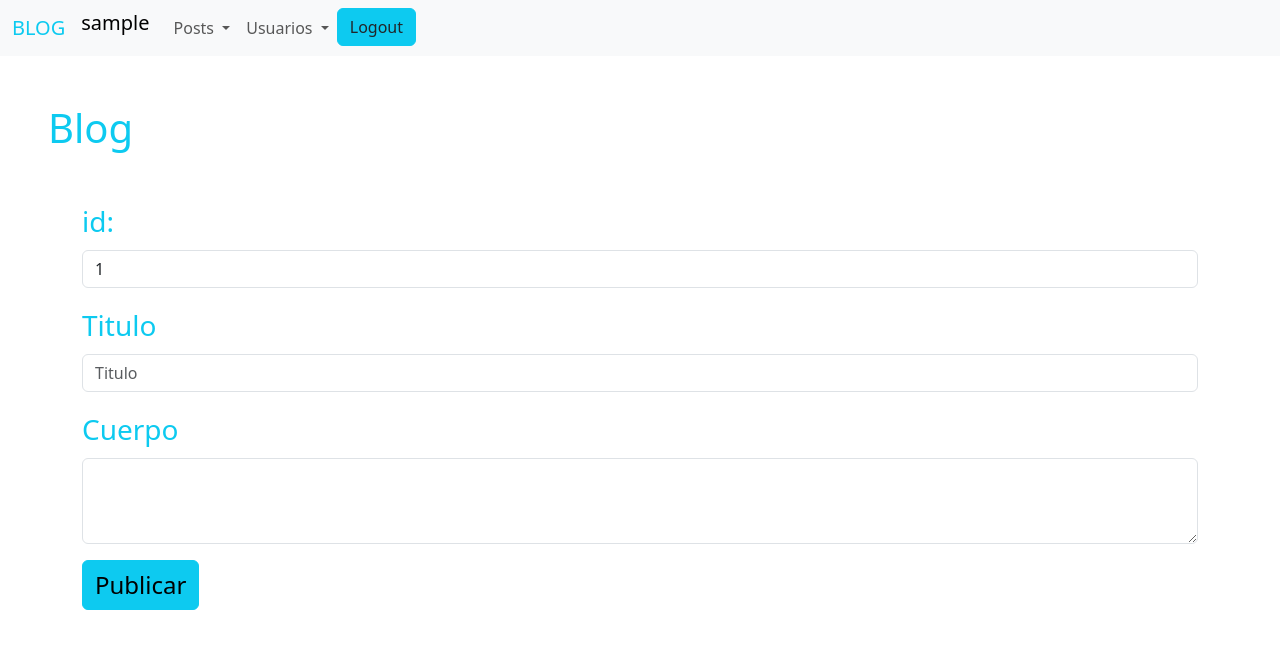
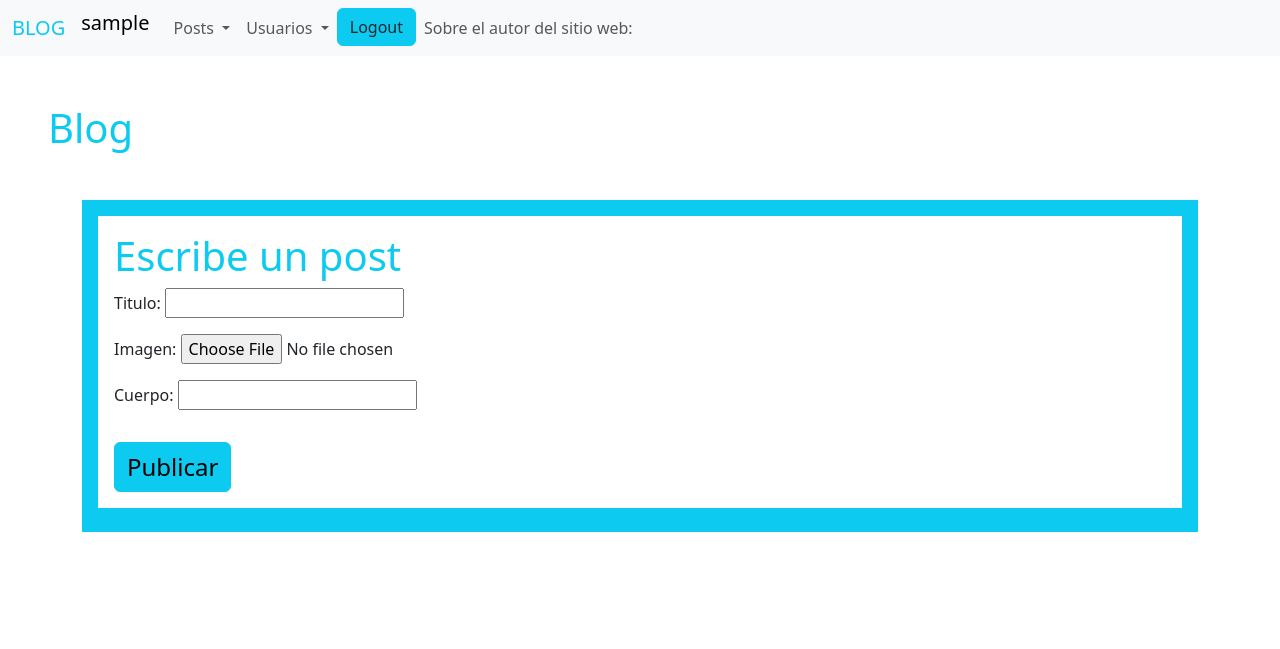
Before and after one commit to dggtn/PlaygroundFinalProjectGangotena, a Django app: page /posts/nuevo in a window 1280 px wide. Shown: the top 649 px of the page. Run offline with Django 5.2, Linux system fonts and the light colour scheme; a user stored in the database is signed in; tables that the repository leaves empty hold one stand-in row (values such as "Sample post").

Commit message:
imagenes para el post

```diff
--- a/PlaygroundFinalProjectGangotena/form.py
+++ b/PlaygroundFinalProjectGangotena/form.py
@@ -1,5 +1,8 @@
+import datetime
 from django import forms
-from django.contrib.auth.forms import UserCreationForm,UserModel,UserChangeForm,User
+from django.contrib.auth.forms import UserCreationForm,UserModel,UserChangeForm
+
+from modelos import models
 
 class UserCreationFormCustom(UserCreationForm):
     username = forms.CharField(label="Usuario")
@@ -10,9 +13,10 @@ class UserCreationFormCustom(UserCreationForm):
     pais = forms.CharField(label="Pais")
     password1 = forms.CharField(label="contrasena:", widget=forms.PasswordInput)
     password2 = forms.CharField(label="repetir contrasena", widget=forms.PasswordInput)
+    imagen = forms.ImageField(label="Avatar",required=False)
     class Meta:
         model = UserModel
-        fields =  ['username','email','password1','password2']
+        fields =  ['username','email','password1','password2', 'imagen']
         help_texts = {k:"" for k in fields}
 
 class UserEditForm(UserChangeForm):
@@ -24,3 +28,18 @@ class UserEditForm(UserChangeForm):
     class Meta:
         model = UserModel
         fields = ['email','last_name','imagen']
+
+class PostCreation(forms.ModelForm):
+    titulo = forms.CharField(label="Titulo")
+    autor = forms.ModelChoiceField(queryset=models.Usuarios.objects.all(), widget=forms.HiddenInput())
+    imagen = forms.ImageField(label="Imagen",required=False)
+    cuerpo = forms.CharField(label="Cuerpo")
+    fecha = forms.DateTimeField(widget=forms.HiddenInput())
+    class Meta:
+        model = models.Post
+        fields =  ['titulo','imagen','cuerpo', 'autor', 'fecha']
+        help_texts = {k:"" for k in fields}
+
+    def __init__(self, *args, **kwargs):
+        super().__init__(*args, **kwargs)
+        self.fields['fecha'].initial = datetime.datetime.now()
--- a/PlaygroundFinalProjectGangotena/settings.py
+++ b/PlaygroundFinalProjectGangotena/settings.py
@@ -11,6 +11,7 @@ https://docs.djangoproject.com/en/5.0/ref/settings/
 """
 import os
 from pathlib import Path
+
 
 # Build paths inside the project like this: BASE_DIR / 'subdir'.
 BASE_DIR = Path(__file__).resolve().parent.parent
@@ -124,4 +125,4 @@ STATIC_URL = 'static/'
 DEFAULT_AUTO_FIELD = 'django.db.models.BigAutoField'
 
 MEDIA_URL = "/media/"
-MEDIA_ROOT = os.path.join(BASE_DIR,'media')
+MEDIA_ROOT = os.path.join(BASE_DIR, 'media/')
--- a/PlaygroundFinalProjectGangotena/templates/layout.html
+++ b/PlaygroundFinalProjectGangotena/templates/layout.html
@@ -47,11 +47,15 @@
                   <button type="submit" class="btn btn-info text-dark">Logout</button>
                 </form>
               </li>
+              <li>
+                <a  class="nav-link"  href="{% url 'bio' %}">Sobre el autor del sitio web:</a>
+                </li>
             </ul>
+
           {%endif%}
-          {%if request.user.avatar%}
+         {% comment %} {%if request.user.avatar%}
           <img src="{{request.user.avatar.imagen.url}}" alt="" height="40px">
-          {%endif%}
+          {%endif%} {% endcomment %}
       </div>
     </div>
   </nav>
--- a/PlaygroundFinalProjectGangotena/templates/nuevoPost.html
+++ b/PlaygroundFinalProjectGangotena/templates/nuevoPost.html
@@ -1,22 +1,14 @@
 {% extends "layout.html" %}
-
+{% load static %}
 {% block contenido%}
 
-<form action="publicar/" method="post"> {% csrf_token %}
-  <div class="mb-3">
-    <label for="exampleFormControlInput1" class="form-label fs-3 text-info bold">id:</label>
-    <input name="id" type="title" class="form-control" value="{{usuario.id}}" id="exampleFormControlInput5" placeholder="Titulo">
-  </div>
-<div class="mb-3">
-    <label for="exampleFormControlInput1" class="form-label fs-3 text-info bold">Titulo</label>
-    <input name="titulo" type="title" class="form-control" id="exampleFormControlInput4" placeholder="Titulo">
-  </div>
-  <div class="mb-3">
-    <label for="exampleFormControlTextarea1" class="form-label fs-3 text-info bold">Cuerpo</label>
-    <textarea name="cuerpo" class="form-control" id="exampleFormControlTextarea6" rows="3"></textarea>
-    <button  type="submit" class="mt-3 fs-4 btn btn-info">Publicar</button>
-  </div>
-</form>
-
+<div class="p-3 mb-2 bg-info text-dark">
+  <div class="container p-3 mb-2 bg-white text-dark">
+    <h1 class="text-info">Escribe un post</h1>
+    <form action = "publicar/" method="POST" enctype="multipart/form-data">
+      {% csrf_token %}
+      {{form.as_p}}
+      <button  type="submit" class="mt-3 fs-4 btn btn-info">Publicar</button>
+    </form>
 
 {% endblock %}
--- a/PlaygroundFinalProjectGangotena/templates/post.html
+++ b/PlaygroundFinalProjectGangotena/templates/post.html
@@ -21,7 +21,7 @@
       </div>
     <div class="mb-3">
         <label for="exampleFormControlInput1" class="form-label">Autor:</label>
-        <input name="autor" type="title" class="form-control" id="exampleFormControlInput2" placeholder="Titulo">
+        <label for="exampleFormControlInput1" class="form-label fs-3 text-info bold">{{usuario.nombre}} {{usuario.apellido}}</label>
       </div>
       <div class="mb-3">
         <label for="exampleFormControlTextarea1" class="form-label">Cuerpo:</label>
--- a/PlaygroundFinalProjectGangotena/templates/registro.html
+++ b/PlaygroundFinalProjectGangotena/templates/registro.html
@@ -5,7 +5,7 @@
 <div class="p-3 mb-2 bg-info text-dark">
   <div class="container p-3 mb-2 bg-white text-dark">
     <h1 class="text-info">Registrate</h1>
-    <form action = "" method="POST">
+    <form action = "/registro" method="POST" enctype="multipart/form-data">
       {% csrf_token %}
       {{form.as_p}}
       <button type="submit">Registrate!</button>
--- a/PlaygroundFinalProjectGangotena/urls.py
+++ b/PlaygroundFinalProjectGangotena/urls.py
@@ -16,14 +16,17 @@ Including another URLconf
 """
 from django.contrib import admin
 from django.urls import path
-from PlaygroundFinalProjectGangotena.views import CambiarContrasenia, editarPerfil,index,posts,postPorId,nuevoPost,publicar,usuarios,usuarioPorId,register,guardar,comentar,nuevoUsuario,nuevoComentario,login_request
+from PlaygroundFinalProjectGangotena.views import CambiarContrasenia,editarPerfil,index,posts,postPorId,nuevoPost,publicar,usuarios,usuarioPorId,register,guardar,comentar,nuevoUsuario,nuevoComentario,login_request,bio
 from django.contrib.auth.views import LogoutView
 from modelos import views
 from django.conf import settings
 from django.conf.urls.static import static
+from django.conf import settings
+
 
 urlpatterns = [
-    path('index/', index, name="index"),
+    path('', index, name="index"),
+    path('bio', bio, name="bio"),
     path('posts/', posts, name="posts"),
     path('posts/postPorId/<int:id>', postPorId, name="postPorId"),
     path('posts/nuevo', nuevoPost, name='nuevoPost'),
@@ -38,9 +41,7 @@ urlpatterns = [
     path('registro',register,name="registro"),
     path('logout',LogoutView.as_view(template_name="logout.html"), name="logout"),
     path('editarPerfil',editarPerfil, name="editarPerfil"),
-    path('cambiarContrasenia',CambiarContrasenia.as_view(template_name="cambiarContrasenia.html"), name="cambiarContrasenia")
-
+    path('cambiarContrasenia',CambiarContrasenia.as_view(template_name="cambiarContrasenia.html"), name="cambiarContrasenia"),
 ]
 
-
-urlpatterns+= static(settings.MEDIA_URL,document_root = settings.MEDIA_ROOT)
+urlpatterns += static(settings.MEDIA_URL, document_root=settings.MEDIA_ROOT)
--- a/PlaygroundFinalProjectGangotena/views.py
+++ b/PlaygroundFinalProjectGangotena/views.py
@@ -1,17 +1,14 @@
+import datetime
 from django.shortcuts import render
 from django.http import HttpResponse
 from django.template import loader
-from django.views.generic import ListView
-from django.views.generic import DetailView
 from django.urls import reverse_lazy
-from django.views.generic.edit import UpdateView, DeleteView, CreateView
-from PlaygroundFinalProjectGangotena.form import UserCreationFormCustom,UserEditForm
-from modelos.models import Post
+from PlaygroundFinalProjectGangotena.form import PostCreation, UserCreationFormCustom,UserEditForm
+from modelos.models import Avatar, Post
 from modelos.models import Usuarios
 from modelos.models import Comentarios
 from django.shortcuts import redirect
 from django.contrib.auth.forms import AuthenticationForm
-from django.contrib.auth.forms import UserCreationForm
 from django.contrib.auth import login,authenticate
 from django.contrib.auth.views import PasswordChangeView
 from django.contrib.auth.mixins import LoginRequiredMixin
@@ -44,18 +41,21 @@ def postPorId(request,id):
 def nuevoPost(request):
     usuario = Usuarios.objects.get(email= request.user.email)
     template = loader.get_template('nuevoPost.html')
+    form =  PostCreation(initial={'id':usuario.id, 'autor':usuario.id})
     context = {
     'usuario': usuario,
+    'form':form
   }
     return HttpResponse(template.render(context, request))
 
 def publicar(request):
     if request.method == 'POST':
-        titulo = request.POST['titulo']
-        autor = Usuarios(id= request.POST['id'] )
-        cuerpo = request.POST['cuerpo']
-        Post(titulo=titulo, cuerpo=cuerpo, autor=autor).save()
-    return redirect('posts')
+        formulario = PostCreation(request.POST, request.FILES)
+        if formulario.is_valid():
+            formulario.save()
+            return redirect('posts')
+        else:
+            return HttpResponse(formulario.errors)
 
 def usuarios(request):
     template = loader.get_template('usuarios.html')
@@ -98,9 +98,12 @@ def guardar(request):
 
 
 def nuevoComentario(request):
+    usuario = Usuarios.objects.get(email= request.user.email)
     template = loader.get_template('nuevoComentario.html')
-    html = template.render(request=request)
-    return HttpResponse(html)
+    context = {
+    'usuario': usuario,
+  }
+    return HttpResponse(template.render(context, request))
 
 
 def comentar(request):
@@ -134,8 +137,9 @@ def register(request):
     if request.method == "POST":
         form = UserCreationFormCustom(request.POST)
         if form.is_valid():
-            username = form.cleaned_data['username']
-            form.save()
+            user = form.save()
+            avatar = Avatar(usuario=user, imagen=form.cleaned_data['imagen'])
+            avatar.save()
             usuario = Usuarios(nombre = form.cleaned_data['nombre'],apellido = form.cleaned_data['apellido'],apodo = form.cleaned_data['apodo'],pais = form.cleaned_data['pais'],email = form.cleaned_data['email'])
             usuario.save()
             return render(request,"index.html",{"mensaje":"Usuario Creado:)"})
@@ -158,6 +162,23 @@ def editarPerfil(request):
         miFormulario = UserEditForm (initial={'imagen':usuario.avatar.imagen}, instance=request.user)
     return render(request, "editaPerfil.html",{"miFormulario":miFormulario,"usuario":usuario})
 
+def bio(request):
+    template = loader.get_template('bio.html')
+
+    query = request.GET.get('query')
+    if query is None:
+        posts = Post.objects.all()
+    else:
+        posts = Post.objects.filter(titulo__icontains=query)
+
+    contexto = {
+        'posts': posts
+    }
+
+    html = template.render(contexto, request)
+    return HttpResponse(html)
+
+
 class CambiarContrasenia(LoginRequiredMixin,PasswordChangeView):
         template_name="cambiarContrasenia.html"
         succes_url = reverse_lazy('cambiarContrasenia')
--- a/modelos/models.py
+++ b/modelos/models.py
@@ -12,17 +12,17 @@ class Usuarios(models.Model):
 class Post(models.Model):
     titulo = models.CharField(max_length=120)
     autor = models.ForeignKey(Usuarios, on_delete=models.CASCADE)
+    fecha = models.DateTimeField()
+    imagen = models.ImageField(upload_to='imagenes/', null=True, default=None, blank=True)
     cuerpo = models.CharField(max_length=5000)
 
-
-
 class Comentarios(models.Model):
-    autor = models.CharField(max_length=15)
+    autor = models.ForeignKey(Usuarios, on_delete=models.CASCADE)
     cuerpo = models.CharField(max_length=120)
     post = models.ForeignKey(Post, on_delete=models.CASCADE)
 
-
 class Avatar(models.Model):
-     user= models.OneToOneField(User, on_delete = models.CASCADE)
-     def __str__(self):
-         return f"{self.user} - {self.imagen}"
+    usuario = models.OneToOneField(User, on_delete = models.CASCADE)
+    imagen = models.ImageField(upload_to='avatares/', null=True, default=None, blank=True)
+    def __str__(self):
+        return f"{self.usuario} - {self.imagen}"
```
Also changed, not shown: PlaygroundFinalProjectGangotena/templates/bio.html (added, +11 -0 lines), PlaygroundFinalProjectGangotena/templates/nuevoUsuario.html (+8 -2 lines), PlaygroundFinalProjectGangotena/templates/posts.html (+8 -0 lines), media/imagenes/Thomas_Vijayan_Mundo_al_reves.jpg (added), media/imagenes/Thomas_Vijayan_Mundo_al_reves_U3XychX.jpg (added), media/imagenes/Thomas_Vijayan_Mundo_al_reves_ULrntVc.jpg (added), media/imagenes/Thomas_Vijayan_Mundo_al_reves_v27noUL.jpg (added), modelos/migrations/0001_initial.py.
